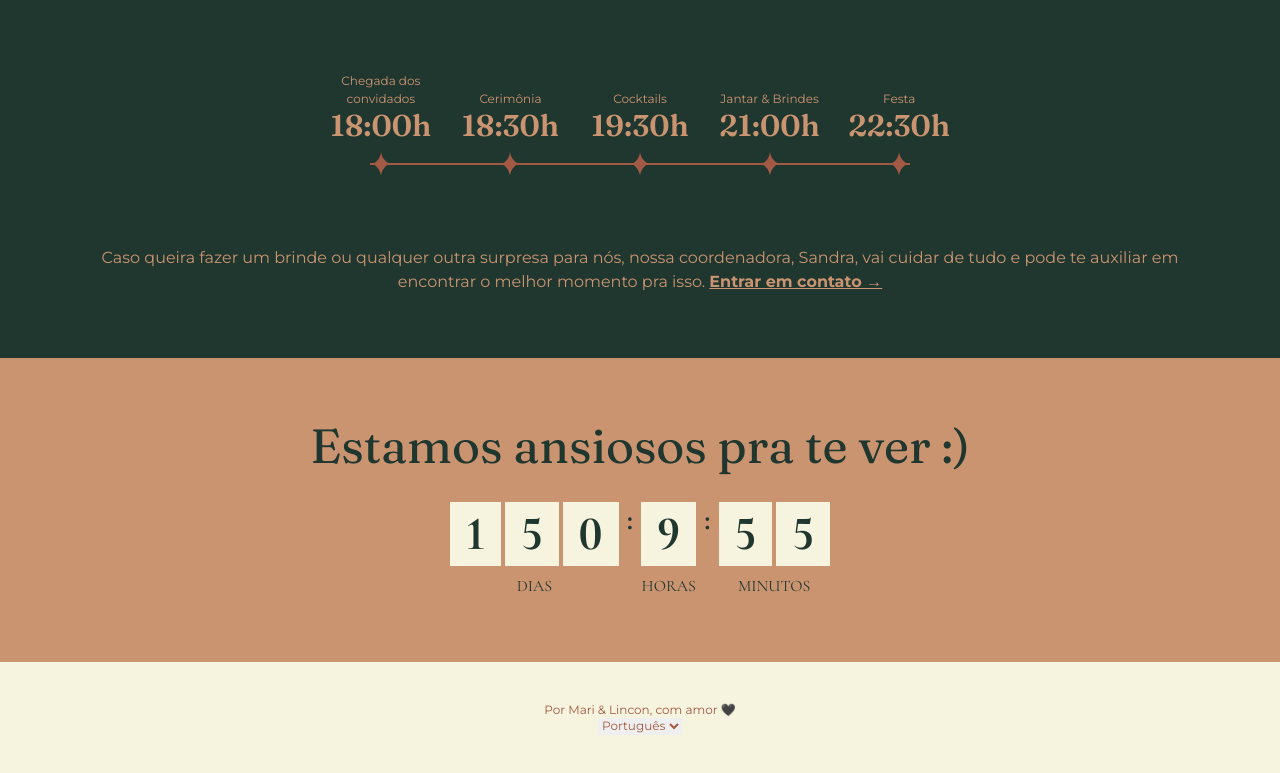
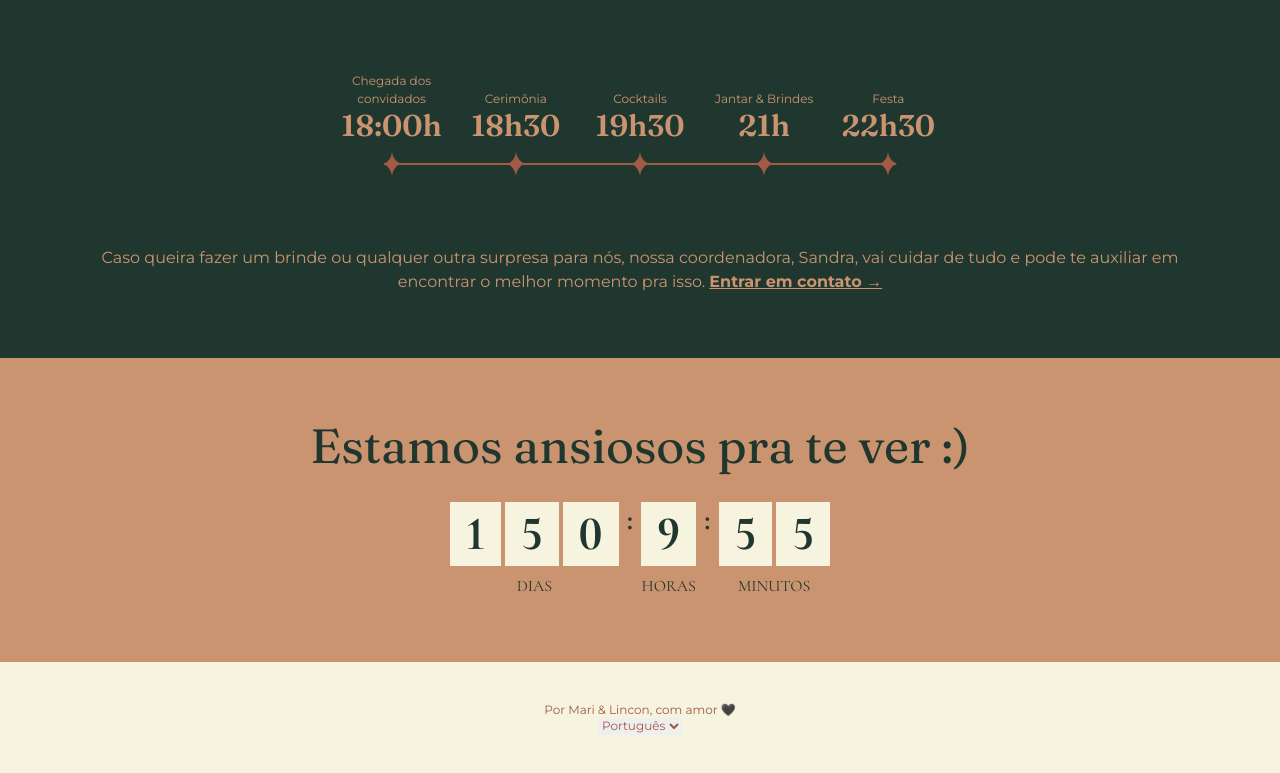
Before and after one commit to linconkusunoki/maricon, a Next.js app: page / in a window 1280 px wide. Shown: the part 2606-3379 px from the top of the page. Built offline with nearby package versions, Linux system fonts and the light colour scheme; no server answers.

Commit message:
Update page.jsx

```diff
--- a/src/app/page.jsx
+++ b/src/app/page.jsx
@@ -172,7 +172,7 @@ export default function Home() {
             </svg>
 
             <div className="flex flex-col lg:text-center text-bronze lg:flex-col-reverse">
-              <h3 className="text-3xl font-semibold font-secondary">18:30h</h3>
+              <h3 className="text-3xl font-semibold font-secondary">18h30</h3>
               <p className="text-[12px] font-primary">{t.our_day_ceremony}</p>
             </div>
           </li>
@@ -193,7 +193,7 @@ export default function Home() {
             </svg>
 
             <div className="flex flex-col lg:text-center text-bronze lg:flex-col-reverse">
-              <h3 className="text-3xl font-semibold font-secondary">19:30h</h3>
+              <h3 className="text-3xl font-semibold font-secondary">19h30</h3>
               <p className="text-[12px] font-primary">{t.our_day_cocktails}</p>
             </div>
           </li>
@@ -214,7 +214,7 @@ export default function Home() {
             </svg>
 
             <div className="flex flex-col lg:text-center text-bronze lg:flex-col-reverse">
-              <h3 className="text-3xl font-semibold font-secondary">21:00h</h3>
+              <h3 className="text-3xl font-semibold font-secondary">21h</h3>
               <p className="text-[12px] font-primary">{t.our_day_dinner}</p>
             </div>
           </li>
@@ -235,7 +235,7 @@ export default function Home() {
             </svg>
 
             <div className="flex flex-col lg:text-center text-bronze lg:flex-col-reverse">
-              <h3 className="text-3xl font-semibold font-secondary">22:30h</h3>
+              <h3 className="text-3xl font-semibold font-secondary">22h30</h3>
               <p className="text-[12px] font-primary">{t.our_day_party}</p>
             </div>
           </li>
```
